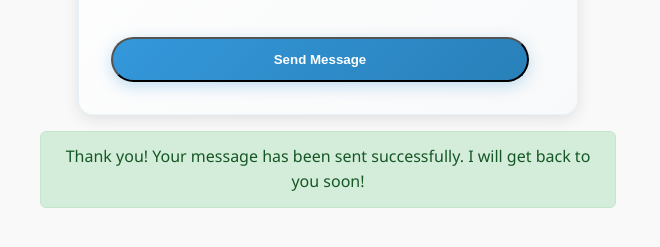
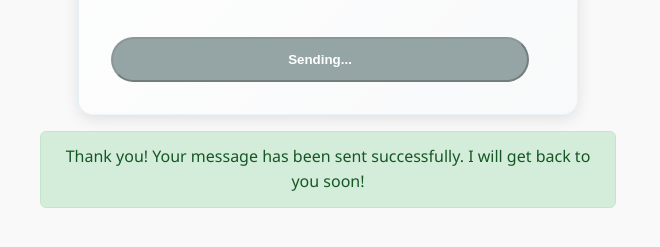
Before and after one commit to Birungi-Faimah/portfolio, a website: page index.html in a window 1280 px wide. Both pictures are taken after typing "Sample", "name@example.com", "Sample" into the empty fields and a click on the button "Send Message". Shown: the part 3670-3917 px from the top of the page, 0-660 px from the left. Drawn offline with nearby package versions, Linux system fonts and the light colour scheme.

Commit message:
fix: Prevent empty form submissions and improve UX

```diff
--- a/index.html
+++ b/index.html
@@ -190,7 +190,7 @@
             <textarea id="message" name="message" placeholder="Your Message" required></textarea>
             <div id="message-error" class="field-error"></div>
           </div>
-          <button type="submit" class="btn">Send Message</button>
+          <button type="submit" class="btn" id="submit-btn">Send Message</button>
         </form>
         <div id="form-message" class="form-message"></div>
       </div>
--- a/src/scripts/scripts.js
+++ b/src/scripts/scripts.js
@@ -10,6 +10,7 @@ menuToggle.addEventListener('click', () => {
 document.getElementById('contactForm').addEventListener('submit', function (e) {
   e.preventDefault(); // Prevent default form submission
 
+  const submitBtn = document.getElementById('submit-btn');
   const name = document.getElementById('name');
   const email = document.getElementById('email');
   const message = document.getElementById('message');
@@ -20,6 +21,10 @@ document.getElementById('contactForm').addEventListener('submit', function (e) {
   const messageError = document.getElementById('message-error');
 
   let valid = true;
+
+  // Disable submit button to prevent multiple submissions
+  submitBtn.disabled = true;
+  submitBtn.textContent = 'Sending...';
 
   // Clear previous errors
   [name, email, message].forEach(field => {
@@ -65,6 +70,10 @@ document.getElementById('contactForm').addEventListener('submit', function (e) {
   }
 
   if (!valid) {
+    // Re-enable submit button
+    submitBtn.disabled = false;
+    submitBtn.textContent = 'Send Message';
+
     // Show general error message
     formMessage.textContent = 'Please correct the errors above and try again.';
     formMessage.classList.add('error');
--- a/src/styles/style.css
+++ b/src/styles/style.css
@@ -391,6 +391,13 @@ h2 {
   background: linear-gradient(135deg, #2980b9, #3498db);
   transform: translateY(-2px);
   box-shadow: 0 6px 20px rgba(52, 152, 219, 0.4);
+}
+
+.btn:disabled {
+  background: #95a5a6 !important;
+  cursor: not-allowed !important;
+  transform: none !important;
+  box-shadow: none !important;
 }
 
 .services-grid {
```
